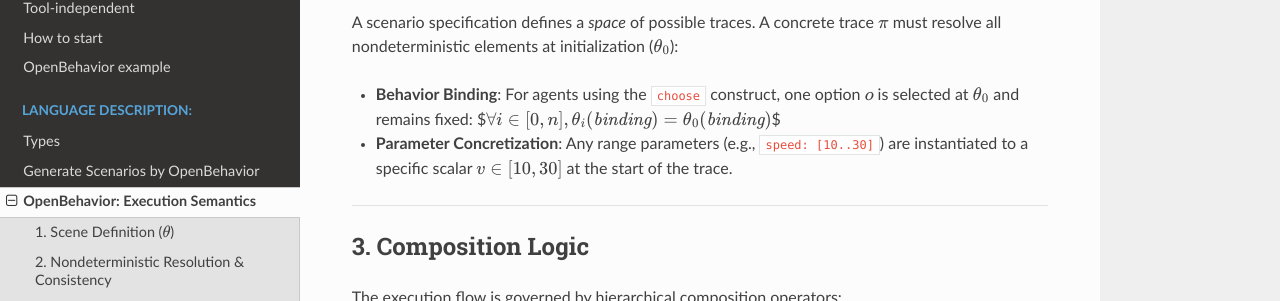
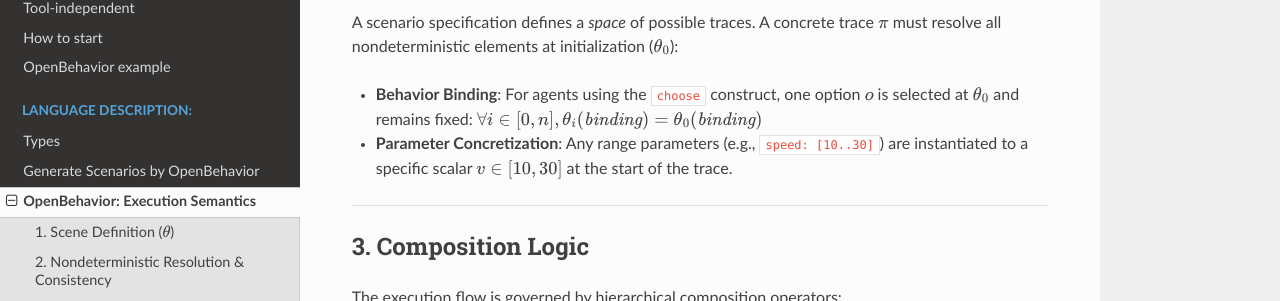
Before and after one commit to Sunshinesheep/OpenBehavior-doc, a Sphinx documentation site: the page built from docs/source/ob_se.md, in a window 1280 px wide and 900 px high, scrolled down 600 px. Shown: the part 173-474 px from the top of the window. Built offline with Sphinx 7.4.7 and the Read the Docs theme 3.1.0, drawn with Linux system fonts in a browser that asks for light colours.

Commit message:
Update ob_se.md

```diff
--- a/docs/source/ob_se.md
+++ b/docs/source/ob_se.md
@@ -16,7 +16,7 @@ A **Scene** $\theta$ is a snapshot at a specific time instant that captures the
 A scenario specification defines a *space* of possible traces. A concrete trace $\pi$ must resolve all nondeterministic elements at initialization ($\theta_0$):
 
 * **Behavior Binding**: For agents using the `choose` construct, one option $o$ is selected at $\theta_0$ and remains fixed:
-    $$\forall i \in [0, n], \theta_i(\mathit{binding}) = \theta_0(\mathit{binding})$$
+    $\forall i \in [0, n], \theta_i(\mathit{binding}) = \theta_0(\mathit{binding})$
 * **Parameter Concretization**: Any range parameters (e.g., `speed: [10..30]`) are instantiated to a specific scalar $v \in [10, 30]$ at the start of the trace.
 
 ---
```
